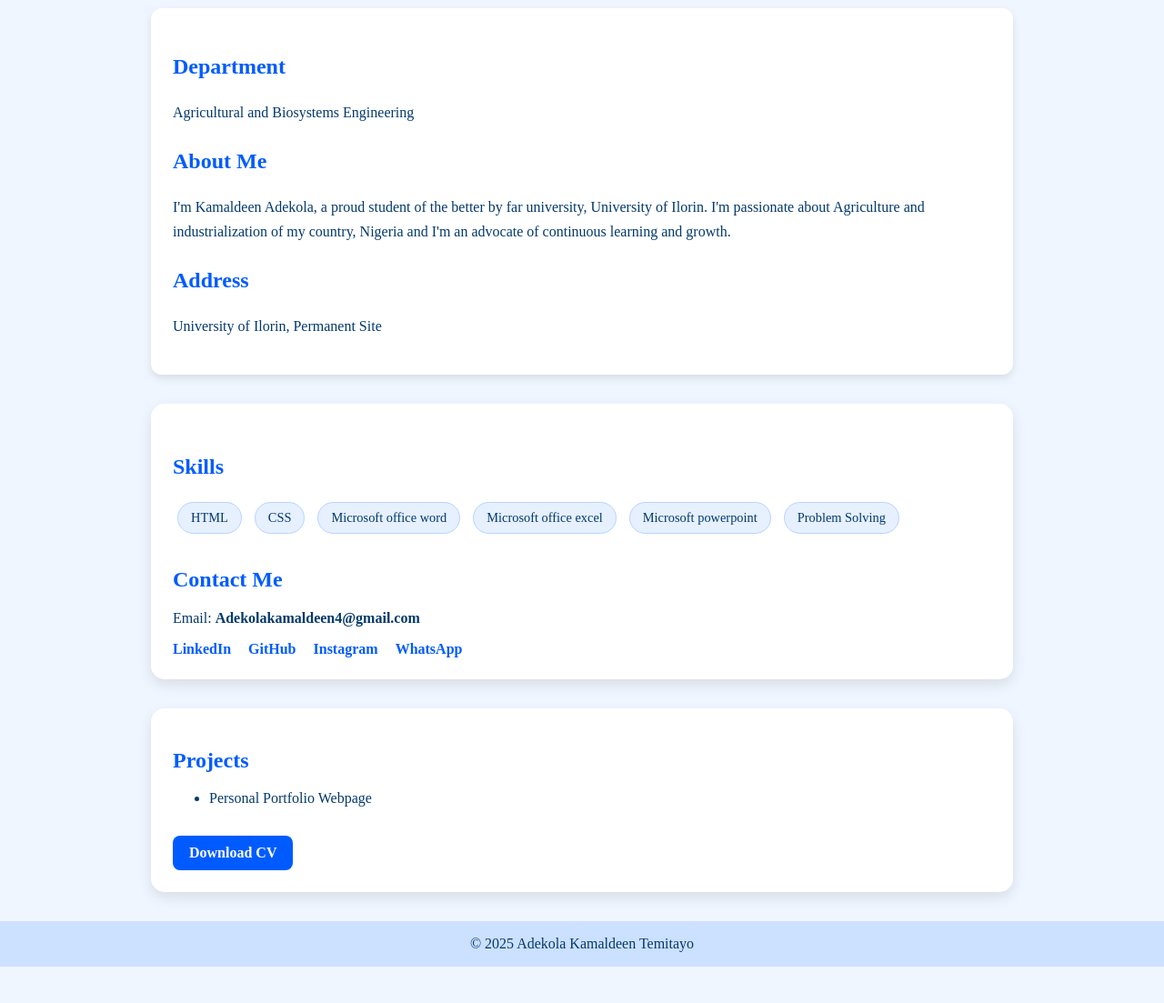
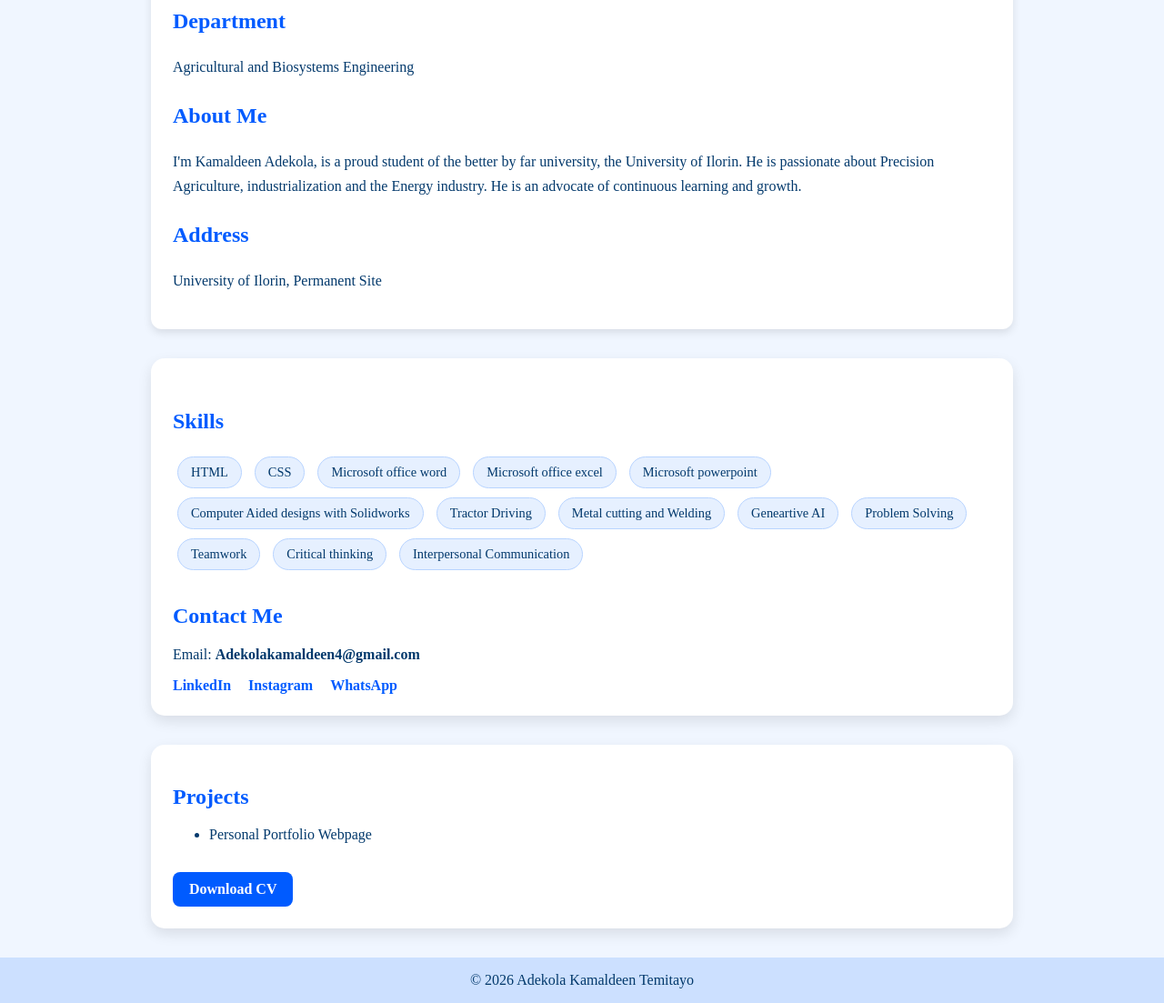
Before and after one commit to Adekolakamaldeen4/Adekolakamaldeen4.io, a plain HTML site: page index.html in a window 1280 px wide. Shown: the part 466-1569 px from the top of the page at 91% size. Before the commit the page ends 1529 px from the top, so only its background shows below. Drawn offline with Linux system fonts and the light colour scheme.

Commit message:
Update personal details and links in index.html

```diff
--- a/index.html
+++ b/index.html
@@ -58,7 +58,6 @@
     </nav>
     <header>
         <h1>Adekola Kamaldeen Temitayo</h1>
-        <p>Matric Number: 22/30GA013</p>
     </header><div style="text-align:center; margin-top:20px;">
     <img src="Kamal19.jpg" alt="Profile Photo" style="width:200px; height:200px; object-fit:cover; border-radius:50%; border:4px solid #005bff; box-shadow:0 4px 12px rgba(0,0,0,0.2); transition:transform 0.3s ease, box-shadow 0.3s ease;" onmouseover="this.style.transform='scale(1.06)'; this.style.boxShadow='0 6px 18px rgba(0,0,0,0.25)';" onmouseout="this.style.transform='scale(1)'; this.style.boxShadow='0 4px 12px rgba(0,0,0,0.2)';" />
 </div>
@@ -71,7 +70,7 @@
 
     <section class="info">
         <h2>About Me</h2>
-        <p>I'm Kamaldeen Adekola, a proud student of the better by far university, University of Ilorin. I'm passionate about Agriculture and industrialization of my country, Nigeria and I'm an advocate of continuous learning and growth.</p>
+        <p>I'm Kamaldeen Adekola, is a proud student of the better by far university, the University of Ilorin. He is passionate about Precision Agriculture, industrialization and the Energy industry. He is an advocate of continuous learning and growth.</p>
     </section>
 
     <section class="info">
@@ -127,7 +126,14 @@
         <span class="skill-badge">Microsoft office word</span>
         <span class="skill-badge">Microsoft office excel</span>
         <span class="skill-badge">Microsoft powerpoint</span>
+        <span class="skill-badge">Computer Aided designs with Solidworks</span>
+        <span class="skill-badge">Tractor Driving</span>
+        <span class="skill-badge">Metal cutting and Welding</span>
+        <span class="skill-badge">Geneartive AI</span>
         <span class="skill-badge">Problem Solving</span>
+        <span class="skill-badge">Teamwork</span>
+        <span class="skill-badge">Critical thinking</span>
+        <span class="skill-badge">Interpersonal Communication</span>
     </section>
 
     <section class="contact" id="contact">
@@ -135,8 +141,7 @@
         <p>Email: <strong>Adekolakamaldeen4@gmail.com</strong></p>
 
         <div class="socials">
-            <a href="#">LinkedIn</a>
-            <a href="#">GitHub</a>
+            <a href="https://ng.linkedin.com/in/kamaldeen-adekola">LinkedIn</a>
             <a href="#">Instagram</a>
             <a href="#">WhatsApp</a>
         </div>
@@ -153,7 +158,7 @@
 </div>
 
 <footer style="text-align:center; padding:1rem; margin-top:2rem; background:#cce0ff; color:#03396c;">
-    &copy; 2025 Adekola Kamaldeen Temitayo
+    &copy; 2026 Adekola Kamaldeen Temitayo
 </footer>
 
 </body>
```
